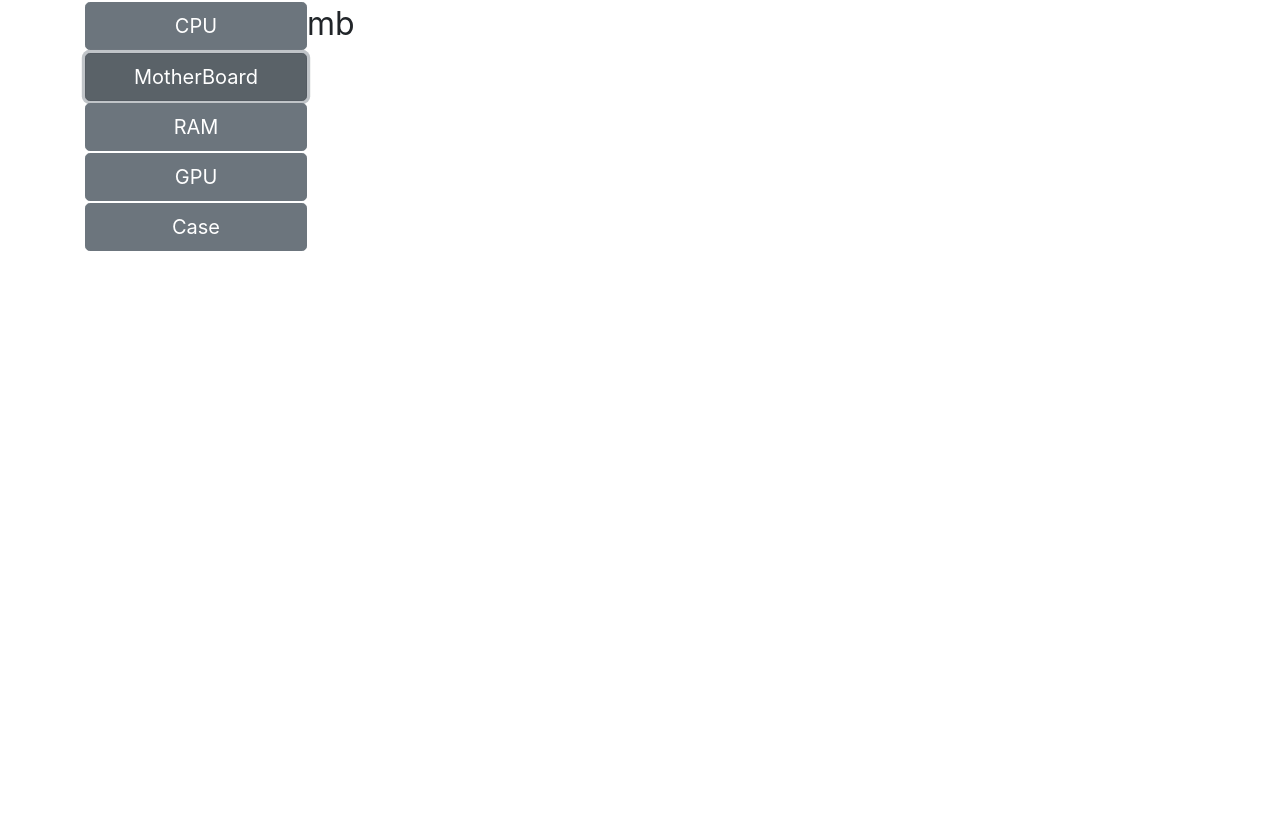
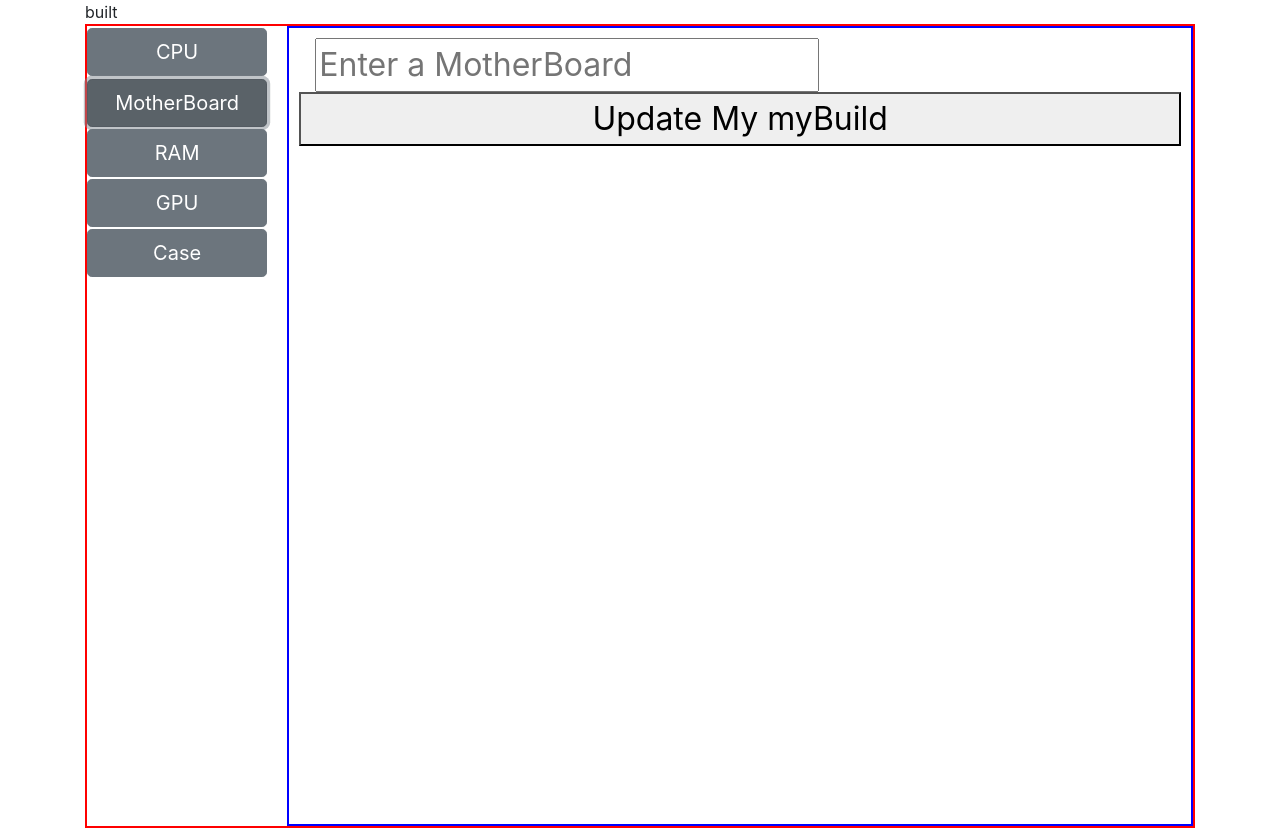
Before and after one commit to ali1129js/buildrig-app, a React (Create React App) app: page / in a window 1280 px wide. Both pictures are taken after a click on the button "MotherBoard". Before the commit the page ends 800 px from the top, so only its background shows below. Built offline with nearby package versions, Linux system fonts and the light colour scheme.

Commit message:
update build works

```diff
--- a/src/App.css
+++ b/src/App.css
@@ -2,17 +2,18 @@
  * @Author: Ali
  * @Date:   2020-06-02T11:17:24+02:00
  * @Last modified by:   Ali
- * @Last modified time: 2020-06-02T14:15:16+02:00
+ * @Last modified time: 2020-06-03T16:02:27+02:00
  */
 
 .app {
   width: 100%;
   display: flex;
-  font-size: 2rem
+  font-size: 2rem;
+  border: 2px solid red;
 }
 
 .main {
-  border: 2px solid red;
+  border: 2px solid blue;
   width: 100%;
   height: 100vh;
   margin-left: 20px;
--- a/src/App.js
+++ b/src/App.js
@@ -2,11 +2,12 @@
  * @Author: Ali
  * @Date:   2020-06-02T11:00:57+02:00
  * @Last modified by:   Ali
- * @Last modified time: 2020-06-03T11:45:40+02:00
+ * @Last modified time: 2020-06-03T16:38:45+02:00
  */
 import React, { Component } from "react";
 import SideBar from "./components/SideBar";
 import Main from "./components/Main";
+import Built from "./components/Built";
 import "./app.css";
 
 class App extends Component {
@@ -18,13 +19,48 @@ class App extends Component {
       ram: "",
       gpu: ""
     },
-    cost: {}
+    cost: { cpu: 0, mb: 0, ram: 0, gpu: 0 }
   };
   handleClick = e => {
     this.setState({ view: e.target.value });
   };
   updateBuild = item => {
-    this.setState({ myBuild: { cpu: item } });
+    switch (this.state.view) {
+      case "cpu":
+        this.setState(prevState => ({
+          myBuild: {
+            ...prevState.myBuild,
+            cpu: item
+          }
+        }));
+        break;
+      case "gpu":
+        this.setState(prevState => ({
+          myBuild: {
+            ...prevState.myBuild,
+            gpu: item
+          }
+        }));
+        break;
+      case "mother":
+        this.setState(prevState => ({
+          myBuild: {
+            ...prevState.myBuild,
+            mb: item
+          }
+        }));
+        break;
+      case "ram":
+        this.setState(prevState => ({
+          myBuild: {
+            ...prevState.myBuild,
+            ram: item
+          }
+        }));
+        break;
+      default:
+        return null;
+    }
   };
   componentDidMount = () => {
     let data = localStorage.getItem("mypcbuild");
@@ -40,9 +76,12 @@ class App extends Component {
   render() {
     return (
       <div className="container">
+        <Built />
         <div className="app">
           <SideBar handleClick={this.handleClick} />
-          <Main view={this.state.view} updateBuild={this.updateBuild} />
+          <div className="main">
+            <Main view={this.state.view} updateBuild={this.updateBuild} />
+          </div>
         </div>
       </div>
     );
--- /dev/null
+++ b/src/components/Built.js
@@ -0,0 +1,11 @@
+/**
+ * @Author: Ali
+ * @Date:   2020-06-03T15:57:39+02:00
+ * @Last modified by:   Ali
+ * @Last modified time: 2020-06-03T15:57:54+02:00
+ */
+import React from "react";
+
+const Built = () => <div className="built">built </div>;
+
+export default Built;
--- a/src/components/assemble/Cpu.js
+++ b/src/components/assemble/Cpu.js
@@ -2,7 +2,7 @@
  * @Author: Ali
  * @Date:   2020-06-02T13:44:58+02:00
  * @Last modified by:   Ali
- * @Last modified time: 2020-06-03T11:22:28+02:00
+ * @Last modified time: 2020-06-03T15:55:50+02:00
  */
 import React, { useState } from "react";
 
@@ -11,6 +11,7 @@ const Cpu = ({ updateBuild }) => {
   const handleSubmit = e => {
     e.preventDefault();
     updateBuild(cpu);
+    setCpu("");
   };
   return (
     <div className="cpu">
--- a/src/components/assemble/Gpu.js
+++ b/src/components/assemble/Gpu.js
@@ -2,10 +2,31 @@
  * @Author: Ali
  * @Date:   2020-06-02T13:45:20+02:00
  * @Last modified by:   Ali
- * @Last modified time: 2020-06-02T13:45:37+02:00
+ * @Last modified time: 2020-06-03T16:35:07+02:00
  */
-import React from "react";
+import React, { useState } from "react";
 
-const Gpu = () => <div className="gpu"> gpu</div>;
+const Gpu = ({ updateBuild }) => {
+  const [gpu, setGpu] = useState("");
+  const handleSubmit = e => {
+    e.preventDefault();
+    updateBuild(gpu);
+    setGpu("");
+  };
+  return (
+    <div className="cpu">
+      <form onSubmit={e => handleSubmit(e)}>
+        <input
+          type="text"
+          placeholder="Enter a GPU"
+          className="ml-3"
+          value={gpu}
+          onChange={e => setGpu(e.target.value)}
+        />
+        <button> Update My myBuild</button>
+      </form>
+    </div>
+  );
+};
 
 export default Gpu;
--- a/src/components/assemble/MotherBoard.js
+++ b/src/components/assemble/MotherBoard.js
@@ -2,10 +2,31 @@
  * @Author: Ali
  * @Date:   2020-06-02T13:45:42+02:00
  * @Last modified by:   Ali
- * @Last modified time: 2020-06-02T13:46:00+02:00
+ * @Last modified time: 2020-06-03T16:14:45+02:00
  */
-import React from "react";
+import React, { useState } from "react";
 
-const MotherBoard = () => <div className="mb"> mb</div>;
+const MotherBoard = ({ updateBuild }) => {
+  const [mb, setMb] = useState("");
+  const handleSubmit = e => {
+    e.preventDefault();
+    updateBuild(mb);
+    setMb("");
+  };
+  return (
+    <div className="cpu">
+      <form onSubmit={e => handleSubmit(e)}>
+        <input
+          type="text"
+          placeholder="Enter a MotherBoard"
+          className="ml-3"
+          value={mb}
+          onChange={e => setMb(e.target.value)}
+        />
+        <button> Update My myBuild</button>
+      </form>
+    </div>
+  );
+};
 
 export default MotherBoard;
--- a/src/components/assemble/Ram.js
+++ b/src/components/assemble/Ram.js
@@ -2,10 +2,31 @@
  * @Author: Ali
  * @Date:   2020-06-02T13:46:02+02:00
  * @Last modified by:   Ali
- * @Last modified time: 2020-06-02T13:46:15+02:00
+ * @Last modified time: 2020-06-03T16:36:00+02:00
  */
-import React from "react";
+import React, { useState } from "react";
 
-const Ram = () => <div className="ram"> ram</div>;
+const Ram = ({ updateBuild }) => {
+  const [ram, setRam] = useState("");
+  const handleSubmit = e => {
+    e.preventDefault();
+    updateBuild(ram);
+    setRam("");
+  };
+  return (
+    <div className="cpu">
+      <form onSubmit={e => handleSubmit(e)}>
+        <input
+          type="text"
+          placeholder="Enter a RAM"
+          className="ml-3"
+          value={ram}
+          onChange={e => setRam(e.target.value)}
+        />
+        <button> Update My myBuild</button>
+      </form>
+    </div>
+  );
+};
 
 export default Ram;
```
